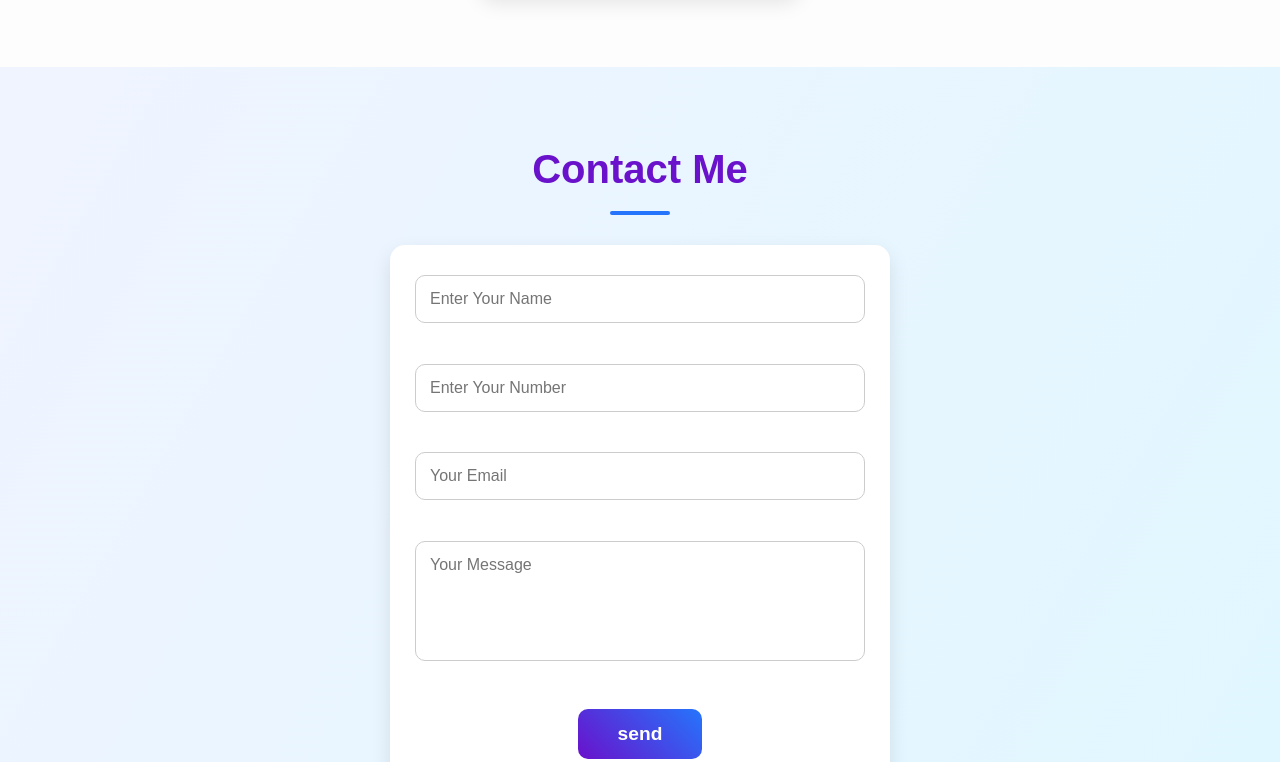
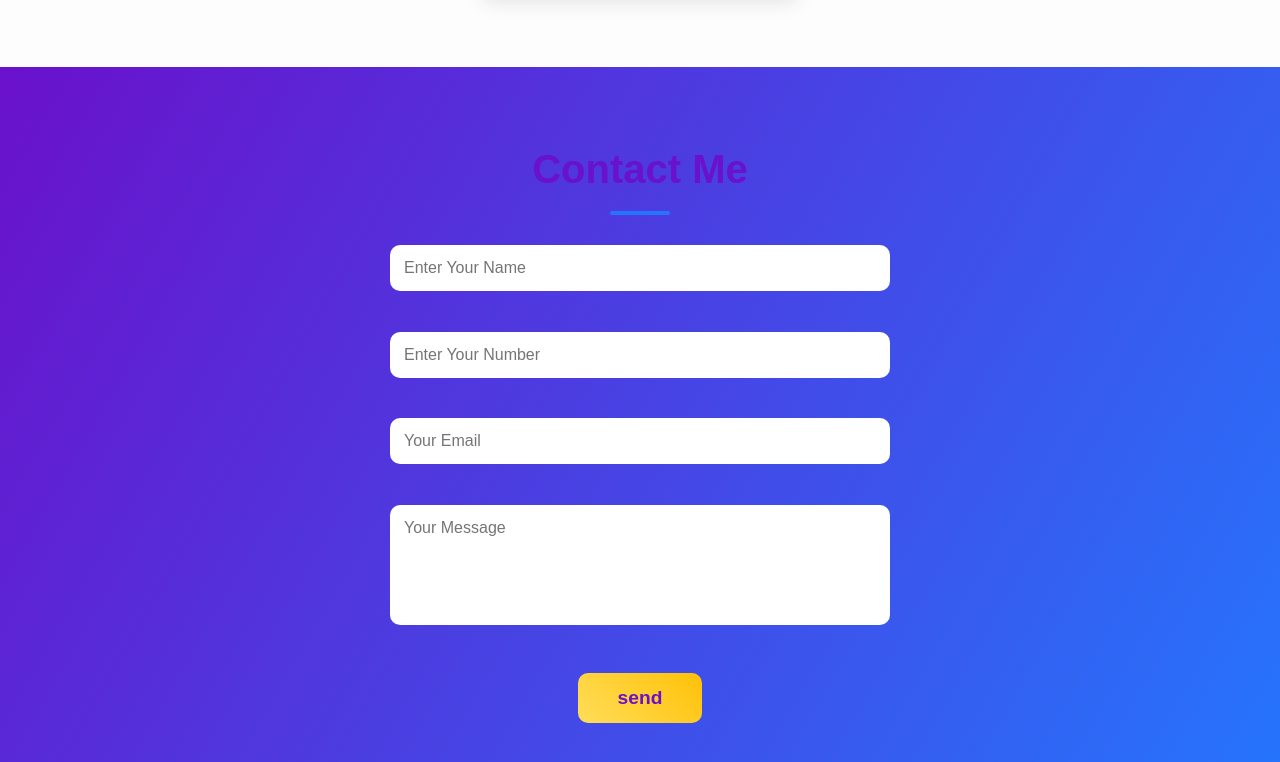
Before and after one commit to sharmasandhya12/portfolio-2, a plain HTML site: page index.html in a window 1280 px wide. Shown: the part 2180-2942 px from the top of the page. Drawn offline with Linux system fonts and the light colour scheme.

Commit message:
Update style.css

```diff
--- a/style.css
+++ b/style.css
@@ -253,12 +253,12 @@ section h2::after {
 
 /* ================== Contact Section ================== */
 #contact {
-    background: linear-gradient(120deg, #f0f4ff, #e0f7ff);
+    background: linear-gradient(120deg, #6a11cb, #2575fc); /* Portfolio color match */
     padding: 70px 20px;
+    color: #fff;
 }
 
 #contact h2 {
-    color: #6a11cb;
     margin-bottom: 30px;
     font-size: 2.5em;
 }
@@ -267,16 +267,6 @@ section h2::after {
     max-width: 500px;
     margin: 0 auto;
     text-align: center;
-    background: #fff;
-    padding: 30px 25px;
-    border-radius: 15px;
-    box-shadow: 0 8px 20px rgba(0,0,0,0.1);
-    transition: transform 0.4s, box-shadow 0.4s;
-}
-
-#contact form:hover {
-    transform: translateY(-5px);
-    box-shadow: 0 12px 25px rgba(0,0,0,0.15);
 }
 
 #contact input, #contact textarea {
@@ -284,15 +274,8 @@ section h2::after {
     padding: 14px;
     margin-bottom: 15px;
     border-radius: 10px;
-    border: 1px solid #ccc;
+    border: none;
     font-size: 1em;
-    transition: border 0.3s, box-shadow 0.3s;
-}
-
-#contact input:focus, #contact textarea:focus {
-    outline: none;
-    border-color: #6a11cb;
-    box-shadow: 0 0 8px rgba(106,17,203,0.3);
 }
 
 #contact textarea {
@@ -303,8 +286,8 @@ section h2::after {
 #contact button {
     padding: 14px 40px;
     border: none;
-    background: linear-gradient(45deg, #6a11cb, #2575fc);
-    color: #fff;
+    background: linear-gradient(45deg, #ffdd59, #ffc107);
+    color: #6a11cb;
     font-size: 1.2em;
     font-weight: bold;
     border-radius: 10px;
@@ -315,7 +298,7 @@ section h2::after {
 #contact button:hover {
     transform: scale(1.1);
     box-shadow: 0 8px 20px rgba(0,0,0,0.3);
-    background: linear-gradient(45deg, #2575fc, #6a11cb);
+    background: linear-gradient(45deg, #ffc107, #ffdd59);
 }
 
 /* ================== Footer Section ================== */
```
